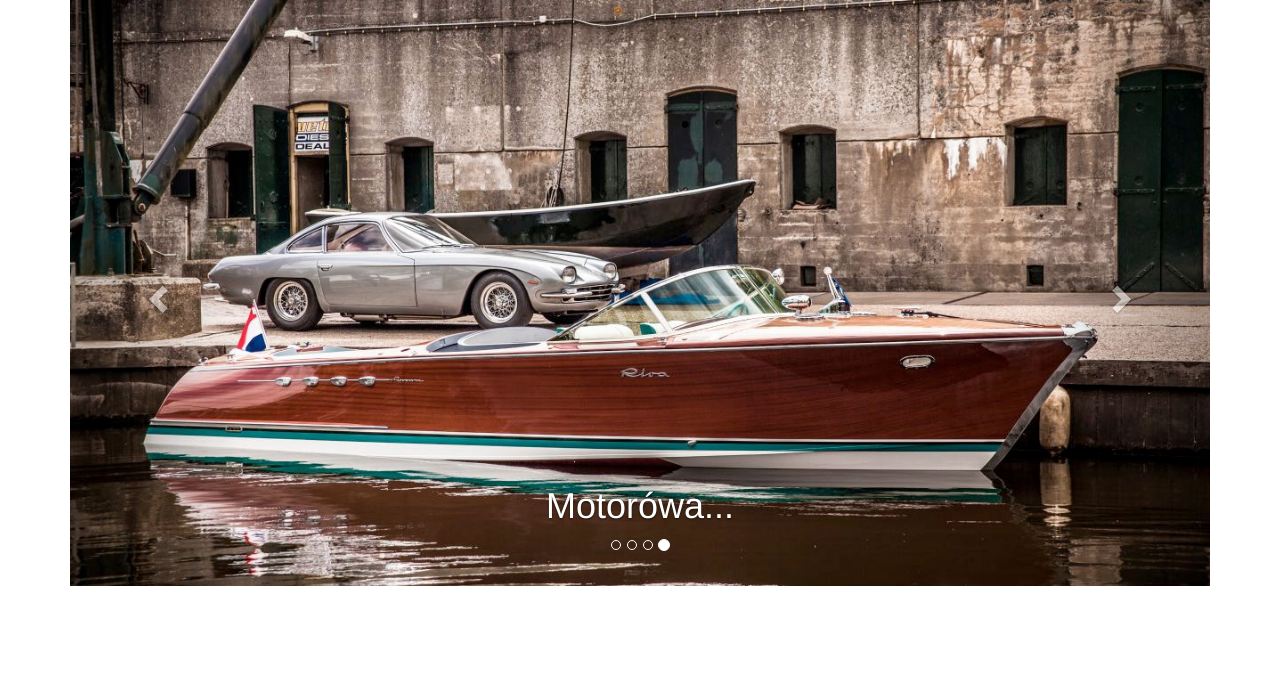
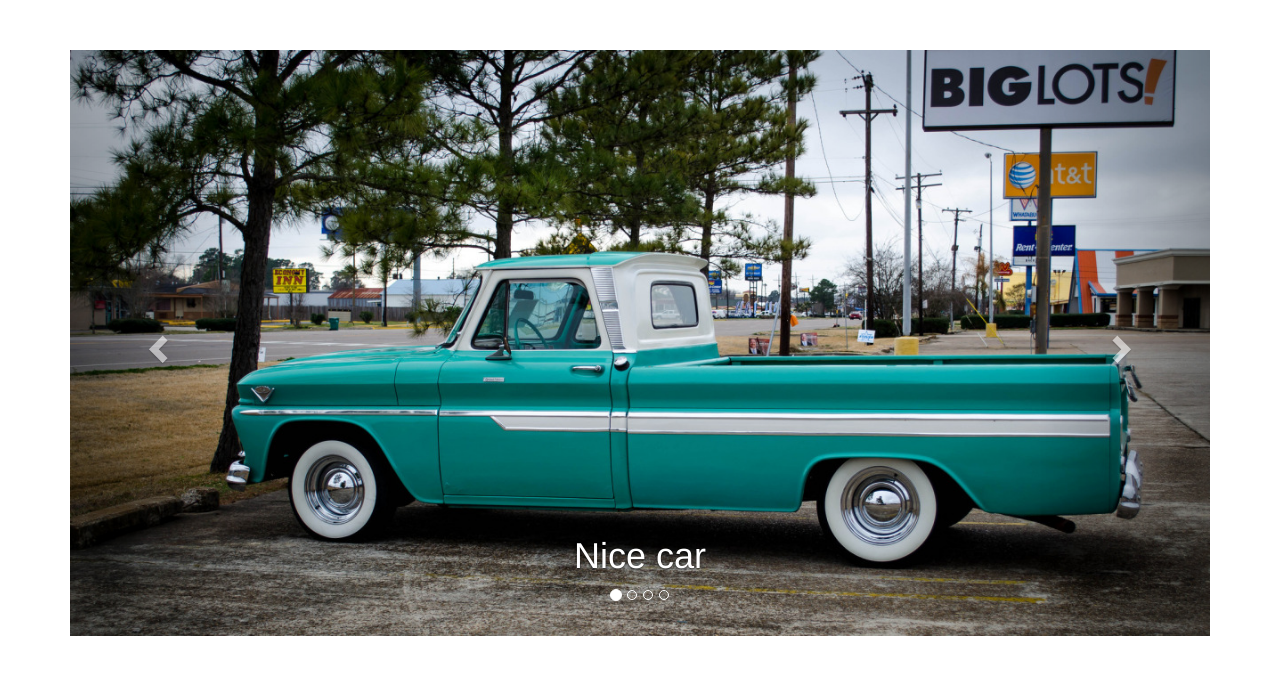
Before and after one commit to mszyszka/Bootstrap-carousel, a plain HTML site: page index.html in a window 1280 px wide. Drawn offline with nearby package versions, Linux system fonts and the light colour scheme.

Commit message:
I fix some issue

```diff
--- a/index.html
+++ b/index.html
@@ -5,20 +5,21 @@
     <title>Bootstrap carousel</title>
     <meta charset="utf-8">
     <meta name="viewport" content="width=device-width, initial-scale=1">
+    <script src="https://ajax.googleapis.com/ajax/libs/jquery/3.2.1/jquery.min.js"></script>
     <link rel="stylesheet" href="https://maxcdn.bootstrapcdn.com/bootstrap/3.3.7/css/bootstrap.min.css">
-    <script src="https://ajax.googleapis.com/ajax/libs/jquery/3.2.1/jquery.min.js"></script>
     <script src="https://maxcdn.bootstrapcdn.com/bootstrap/3.3.7/js/bootstrap.min.js"></script>
+    <link href="style.css" type="text/css" rel="stylesheet">
     </head>
 
 <body>
 
-   <div class="container">
+   <div class="container" style="margin-top:50px; margin-bottom:50px;">
         <div class="row">
             <div class="col-sm-12">
-                <div id="my-slider" class="carousel slide" data-target="carousel">
+                <div id="my-slider" class="carousel slider" data-target="carousel">
                         <!--  wrapper for sliders -->
                         <div class="carousel-inner">
-                            <div class="item ">
+                            <div class="item active">
                                 <img src="img/1.jpg" alt="car">
                                 <div class="carousel-caption">
                                     <h1>Nice car</h1>
@@ -40,7 +41,7 @@
                                 </div>
                             </div>
 
-                            <div class="item active">
+                            <div class="item">
                                 <img src="img/4.jpg" alt="car">
                                 <div class="carousel-caption">
                                     <h1>Motorówa...</h1>
@@ -50,10 +51,10 @@
                         </div>
                     <!-- indicators dot nav -->
                         <ol class="carousel-indicators">
-                            <li data-target="#my-slider" data-slide-to="0"></li>
+                            <li data-target="#my-slider" data-slide-to="0" class="active"></li>
+                            <li data-target="#my-slider" data-slide-to="1"></li>
                             <li data-target="#my-slider" data-slide-to="2"></li>
                             <li data-target="#my-slider" data-slide-to="3"></li>
-                            <li data-target="#my-slider" data-slide-to="4" class="active"></li>
                         </ol>
 
                     <!-- controls on next and prev btn -->
```
Also changed, not shown: script.js (added), style.css (added).
